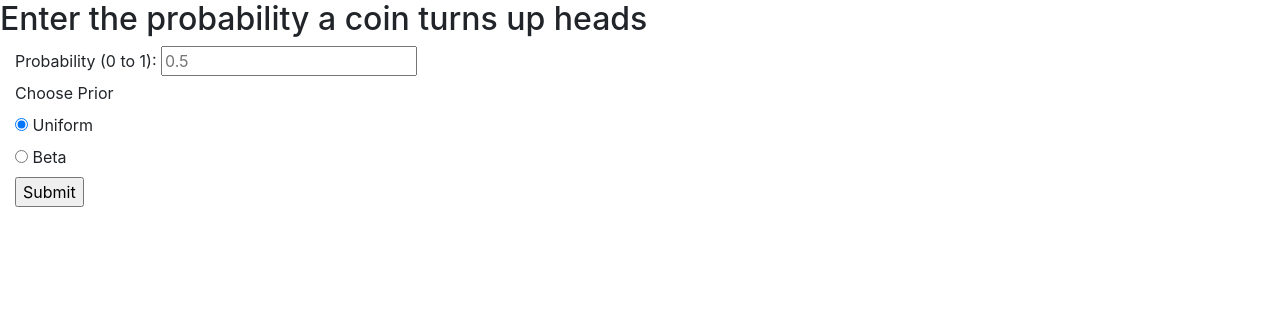
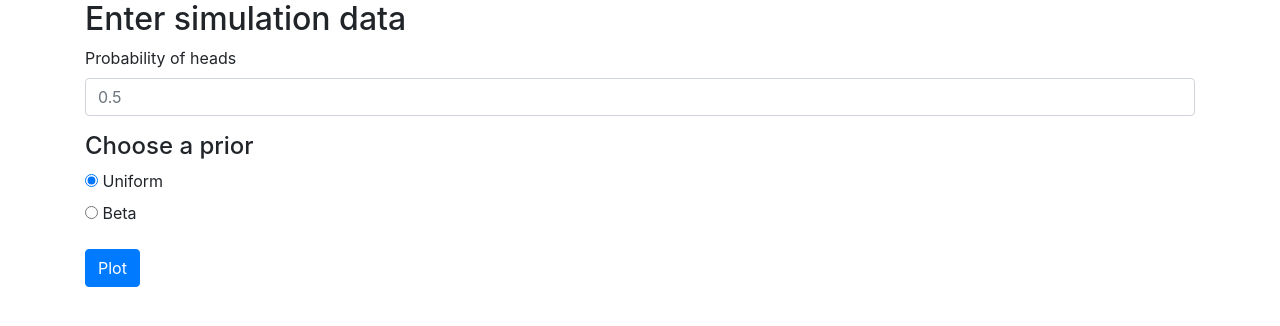
Before and after one commit to xofbd/unfair-coin-bayes, a Flask app: page / in a window 1280 px wide. Shown: the top 326 px of the page. Run offline with Flask 2, Linux system fonts and the light colour scheme; parts of the project's set-up code (start-up, migrations or seed data) failed here and were passed over; some libraries are stand-ins or nearby versions.

Commit message:
Better apply server side validation & formatting
- Update bootstrap version
- Use red letters when invalid data is passed
- Use Greek letters for beta parameters
- Refactor out macros to separate template file
- Add Beautiful Soup to dev requirements
- Update tests and use Beautiful Soup

```diff
--- a/app/forms.py
+++ b/app/forms.py
@@ -4,18 +4,26 @@ from wtforms.validators import InputRequired, NumberRange
 
 
 class ProbabilityForm(FlaskForm):
-    probability = FloatField('Probability (0 to 1):',
-                             render_kw={'placeholder': 0.5},
-                             validators=[InputRequired(), NumberRange(min=0, max=1)])
-    prior = RadioField('Choose Prior',
-                       default='Uniform',
-                       choices=['Uniform', 'Beta'],)
-    param_a = IntegerField('a',
-                           default=1,
-                           render_kw={'placeholder': 2},
-                           validators=[InputRequired(), NumberRange(min=0)])
-    param_b = IntegerField('b',
-                           default=1,
-                           render_kw={'placeholder': 2},
-                           validators=[InputRequired(), NumberRange(min=0)])
+    probability = FloatField(
+        'Probability of heads',
+        render_kw={'placeholder': 0.5},
+        validators=[InputRequired(), NumberRange(min=0, max=1)]
+    )
+    prior = RadioField(
+        'Choose Prior',
+        default='Uniform',
+        choices=['Uniform', 'Beta']
+    )
+    param_a = IntegerField(
+        'Shape parameter α',
+        default=1,
+        render_kw={'placeholder': 2},
+        validators=[InputRequired(), NumberRange(min=0)]
+    )
+    param_b = IntegerField(
+        'Shape parameter β',
+        default=1,
+        render_kw={'placeholder': 2},
+        validators=[InputRequired(), NumberRange(min=0)]
+    )
     submit = SubmitField('Submit')
--- a/app/templates/base.html
+++ b/app/templates/base.html
@@ -1,15 +1,18 @@
+{% from "_macros.html" import render_flash %}
 <!doctype html>
 <html lang="en">
   <head>
     <meta charset="utf-8">
-    <meta name="viewport" content="width=device-width, initial-scale=1, shrink-to-fit=no">
+    <meta name="viewport" content="width=device-width, initial-scale=1">
     <link rel="shortcut icon" href="{{ url_for('static', filename='favicon.ico') }}">
+     <link href="https://cdn.jsdelivr.net/npm/bootstrap@5.2.0/dist/css/bootstrap.min.css" rel="stylesheet" integrity="sha384-gH2yIJqKdNHPEq0n4Mqa/HGKIhSkIHeL5AyhkYV8i59U5AR6csBvApHHNl/vI1Bx" crossorigin="anonymous">
     <link rel="stylesheet" href="https://cdn.jsdelivr.net/npm/bootstrap@4.5.3/dist/css/bootstrap.min.css">
     <title>{% block title %}Bayesian Probability Coin Flip{% endblock %}</title>
     {% block head %}{% endblock %}
   </head>
   <body>{% block content %}{% endblock %}
-    <script src="https://code.jquery.com/jquery-3.5.1.slim.min.js"></script>
-    <script src="https://cdn.jsdelivr.net/npm/bootstrap@4.5.3/dist/js/bootstrap.bundle.min.js"></script>
+    <script src="https://cdn.jsdelivr.net/npm/bootstrap@5.2.0/dist/js/bootstrap.bundle.min.js" integrity="sha384-A3rJD856KowSb7dwlZdYEkO39Gagi7vIsF0jrRAoQmDKKtQBHUuLZ9AsSv4jD4Xa" crossorigin="anonymous"></script>
+    <script src="https://cdn.jsdelivr.net/npm/@popperjs/core@2.11.5/dist/umd/popper.min.js" integrity="sha384-Xe+8cL9oJa6tN/veChSP7q+mnSPaj5Bcu9mPX5F5xIGE0DVittaqT5lorf0EI7Vk" crossorigin="anonymous"></script>
+    <script src="https://cdn.jsdelivr.net/npm/bootstrap@5.2.0/dist/js/bootstrap.min.js" integrity="sha384-ODmDIVzN+pFdexxHEHFBQH3/9/vQ9uori45z4JjnFsRydbmQbmL5t1tQ0culUzyK" crossorigin="anonymous"></script>
   </body>
 </html>
--- a/app/templates/index.html
+++ b/app/templates/index.html
@@ -1,17 +1,19 @@
 {% extends "base.html" %}
-{% from "_formhelpers.html" import render_field %}
+{% from "_macros.html" import render_field %}
 {% block head %}
   <script type="text/javascript" src="{{ url_for('static', filename='priorInputs.js') }}"> </script>
 {% endblock %}
 {% block title %}Bayesian Probability Coin Flip{% endblock %}
 {% block content %}
-  <h2>Enter the probability a coin turns up heads</h2>
-  <div class="container-fluid">
+<div class="container">
+  <h2>Enter simulation data</h2>
     <form id="input" method="post" action="/" novalidate>
-      {{ form.hidden_tag() }}
-      <div class="form">
+      {{ form.csrf_token }}
+      <div class="form-group">
 	{{ render_field(form.probability) }}
-	<br>{{ form.prior.label }}<br>
+      </div>
+      <h4>Choose a prior</h4>
+      <div class="form-group">
 	{% for subfield in form.prior %}
 	  {% if "Uniform" == subfield.label.text %}
 	    {{ subfield(onchange="prepareUniform();") }}
@@ -26,9 +28,7 @@
 	  {{ render_field(form.param_b) }}
 	</div>
       </div>
-      <div id="submit">
-	{{ form.submit }}
-      </div>
+      <button type="submit" class="btn btn-primary">Plot</button>
     </form>
-  </div>
+</div>
 {% endblock %}
--- a/requirements/dev.txt
+++ b/requirements/dev.txt
@@ -6,6 +6,8 @@
 #
 attrs==20.3.0
     # via pytest
+beautifulsoup4==4.11.1
+    # via -r requirements/dev.in
 coverage[toml]==6.4.3
     # via pytest-cov
 flake8==3.8.4
@@ -36,6 +38,8 @@ pytest==6.1.0
     # via
     #   -r requirements/dev.in
     #   pytest-cov
+soupsieve==2.3.2.post1
+    # via beautifulsoup4
 toml==0.10.2
     # via pytest
 tomli==2.0.1
```
Also changed, not shown: app/templates/_macros.html (added, +30 -0 lines), tests/test_app.py (+15 -6 lines), 1 other file.
